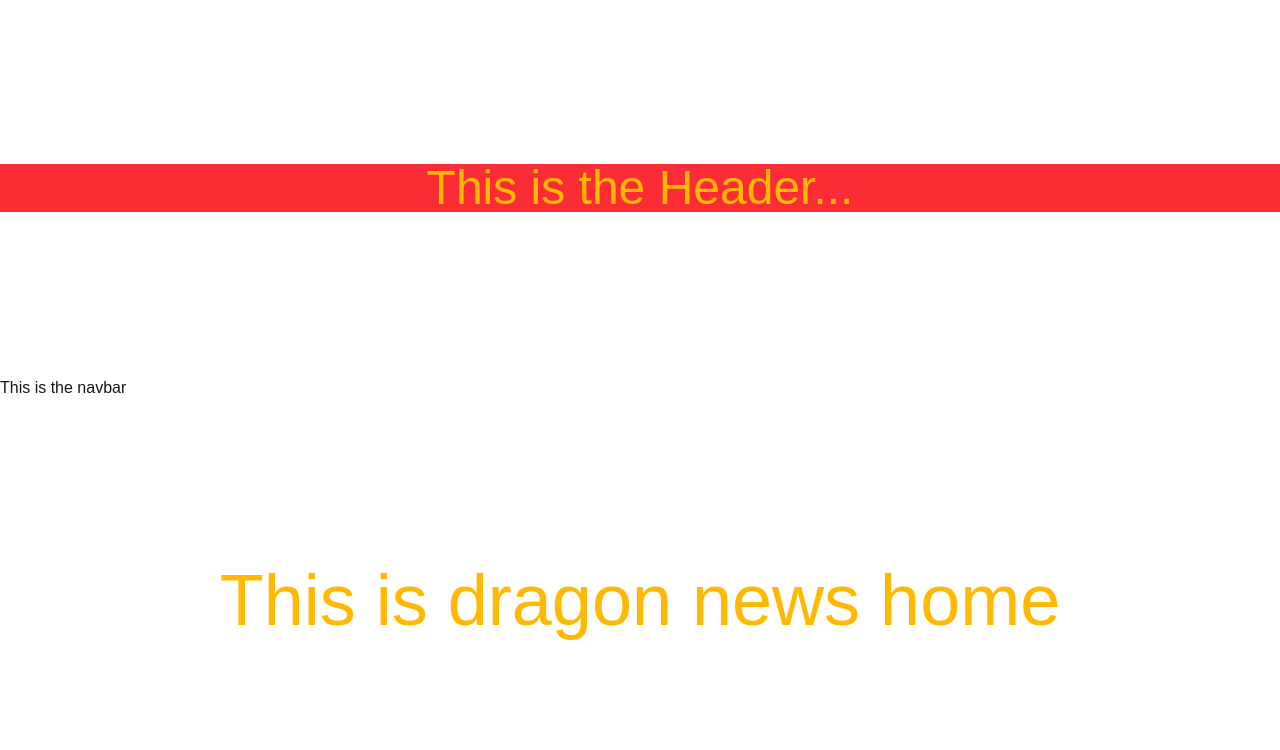
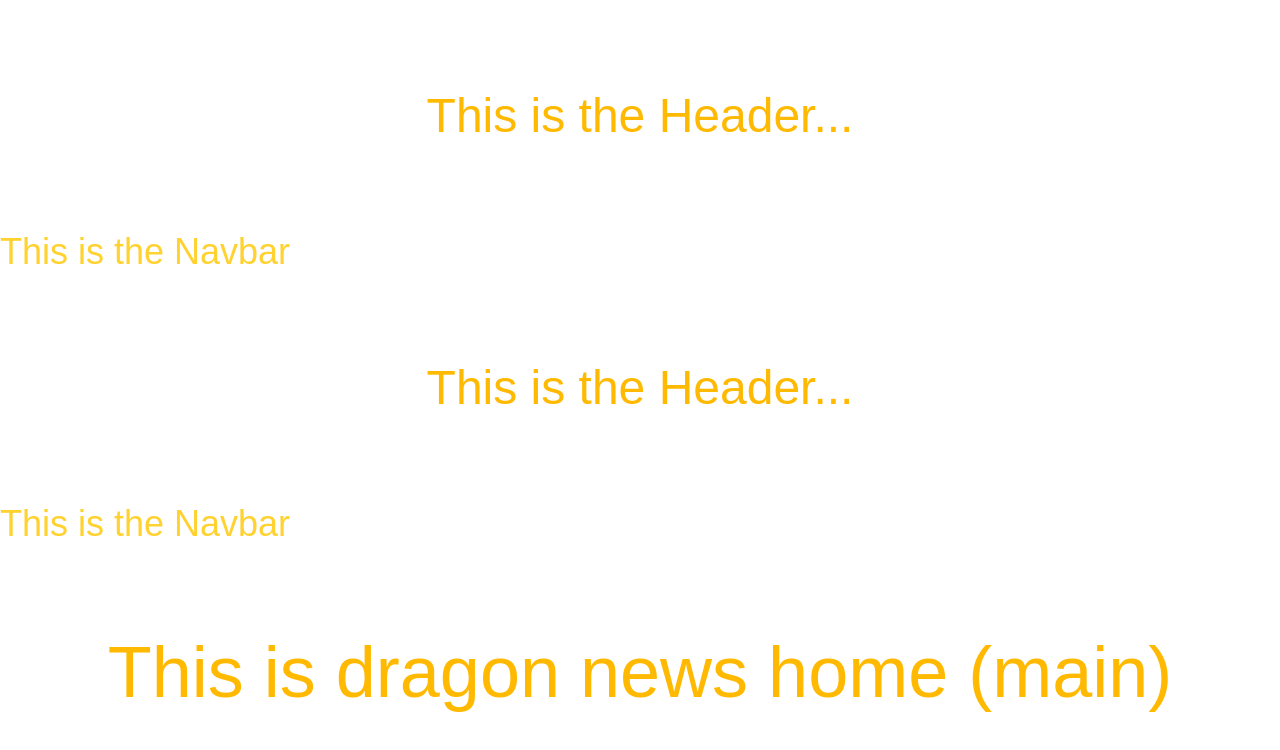
Before and after one commit to shariful-ire/dragon-news, a Next.js app: page / in a window 1280 px wide. Shown: the top 750 px of the page. Built offline with nearby package versions, Linux system fonts and the light colour scheme.

Commit message:
added the routing group in auth and main

```diff
--- /dev/null
+++ b/src/app/(auth)/layout.jsx
@@ -0,0 +1,13 @@
+import NavBar from '@/components/NavBar';
+
+
+const AuthLayout = ({children}) => {
+  return (
+    <>
+      <NavBar></NavBar>
+      {children}
+    </>
+  )
+}
+
+export default AuthLayout;
--- /dev/null
+++ b/src/app/(main)/layout.jsx
@@ -0,0 +1,15 @@
+import Header from "@/components/Header";
+import NavBar from "@/components/NavBar";
+
+
+const HomeLayout = ({children}) => {
+  return (
+    <>
+        <Header></Header>
+        <NavBar></NavBar>
+        {children}
+    </>
+  )
+}
+
+export default HomeLayout;
--- a/src/app/(main)/page.js
+++ b/src/app/(main)/page.js
@@ -3,7 +3,7 @@
 export default function Home() {
   return (
   <>
-    <p className="text-7xl text-amber-400 text-center my-auto">This is dragon news home </p>
+    <p className="text-7xl text-amber-400 text-center my-auto">This is dragon news home (main)</p>
   </>
   );
 }
--- a/src/components/Header.jsx
+++ b/src/components/Header.jsx
@@ -1,7 +1,7 @@
 
 const Header = () => {
     return (
-        <div className="text-5xl text-amber-400 text-center my-auto bg-red-500">
+        <div className="text-5xl text-amber-400 text-center my-auto">
             This is the Header...
         </div>
     );
--- a/src/components/NavBar.jsx
+++ b/src/components/NavBar.jsx
@@ -1,8 +1,8 @@
 
 const NavBar = () => {
     return (
-        <div>
-            This is the navbar
+        <div className="text-4xl text-amber-300">
+            This is the Navbar
         </div>
     );
 };
```
Also changed, not shown: src/app/(auth)/login/page.jsx (renamed from src/app/login/page.jsx), src/app/(auth)/register/page.jsx (renamed from src/app/register/page.jsx), 1 other file (tests, documents, lock files or other folders).
